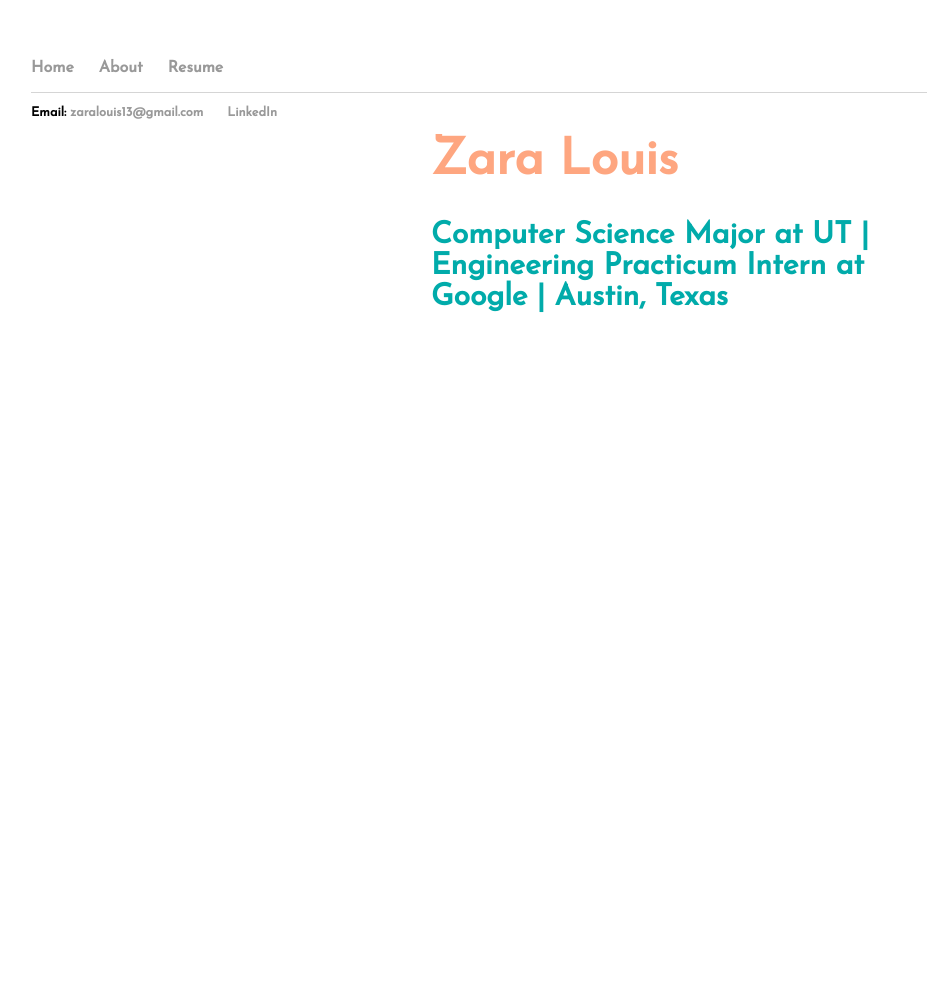
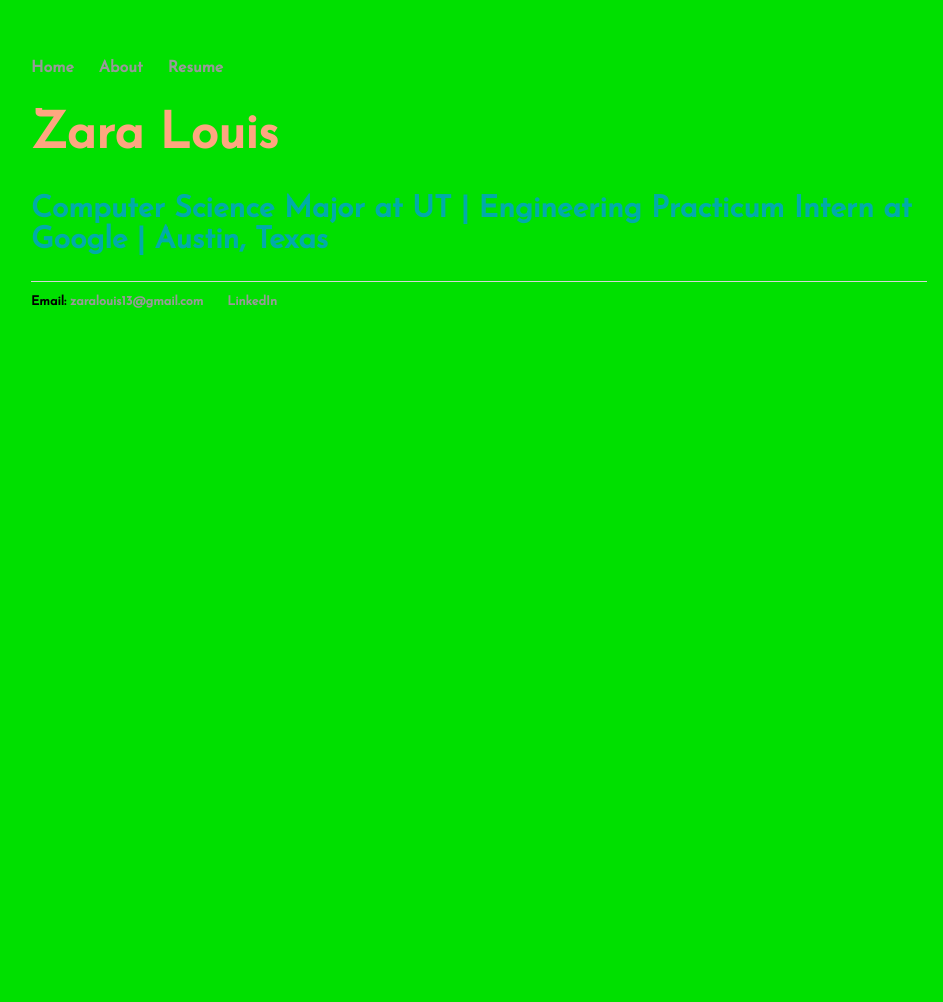
Before and after one commit to zaralouis/zaralouis.github.io, a Jekyll site: the page built from index.html, in a window 1280 px wide. Shown: the whole page, without its empty margins (161-1104 px from the left). Built offline with Jekyll 4.4.1, drawn with Linux system fonts in a browser that asks for light colours; after the commit the page ends 900 px from its top, so only the background shows below that.

Commit message:
Update index.html

```diff
--- a/index.html
+++ b/index.html
@@ -8,16 +8,10 @@ title: Zara Louis
 </head>
 
 <div class="blurb">
-	<body bgcolor="#FFFFFF" >
-		<div class="container" style="width: 100%; overflow:hidden; height:100%;">
-		<div class ="left-div">
-			<img id="profile-pic" src="profilepic.jpg"/>
-		</div>
-		<div class = "right-div">
+	<body bgcolor="profilepic.jpg">
+
 		<h1><font color="#FEA680">Zara Louis</font></h1>
 			<h2><font color="#01ABAA">Computer Science Major at UT | Engineering Practicum Intern at Google | Austin, Texas</font></h2>
-		</div>
-		<div style="clear:both"></div>
-		</div>
+
 	</body>
 </div><!-- /.blurb -->
```
